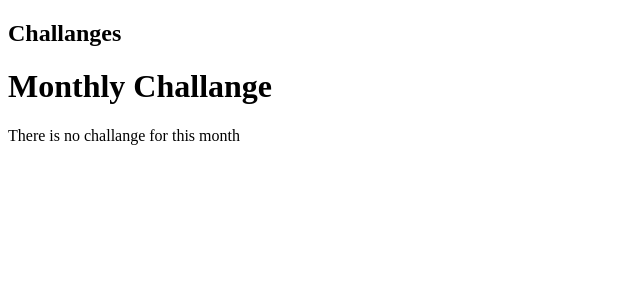
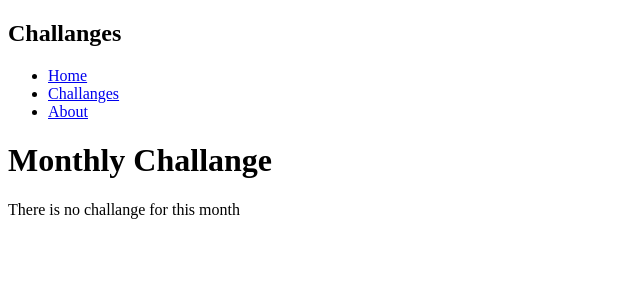
Before and after one commit to shashankdkte/ac-django, a Django app: template monthly_challanges/challanges/templates/challanges/challange.html in a window 1280 px wide. Shown: the top 300 px of the page, without its empty margins (0-640 px from the left). Run offline with Django 4.2, Linux system fonts and the light colour scheme; the template is opened without the code that fills it, so the values that code supplies are empty.

Commit message:
Partial Template

```diff
--- a/monthly_challanges/challanges/templates/challanges/challange.html
+++ b/monthly_challanges/challanges/templates/challanges/challange.html
@@ -3,6 +3,7 @@
   {{month_name|title}}
 {%endblock%}
 {%block content %}
+{% include "challanges/includes/header.html" %}
     <h1>Monthly Challange {{month_name|title}}</h1>
     {% if text is not None%}
       <h2>{{text}}</h2>
--- /dev/null
+++ b/monthly_challanges/challanges/templates/challanges/includes/header.html
@@ -0,0 +1,9 @@
+<header>
+  <nav>
+    <ul>
+      <li><a href="{% url "index"  %}">Home</a></li>
+      <li><a href="/">Challanges</a></li>
+      <li><a href="/">About</a></li>
+    </ul>
+  </nav>
+</header>
--- a/monthly_challanges/challanges/templates/challanges/index.html
+++ b/monthly_challanges/challanges/templates/challanges/index.html
@@ -3,6 +3,8 @@
   Annual Challange
 {%endblock%}
 {%block content %}
+{% include "challanges/includes/header.html" %}
+
   <ul>
       {%for month in months%}
       <li><a href="{% url "month-challange" month %}">{{month |title}}</a></li>
--- a/monthly_challanges/challanges/urls.py
+++ b/monthly_challanges/challanges/urls.py
@@ -2,7 +2,7 @@ from django.urls import path
 from . import views
 
 urlpatterns = [
-  path("",views.index),
+  path("",views.index,name="index"),
   path("<int:month>",views.monthly_challange_number),
   path("<str:month>",views.monthly_challange, name="month-challange")
 ]
```
